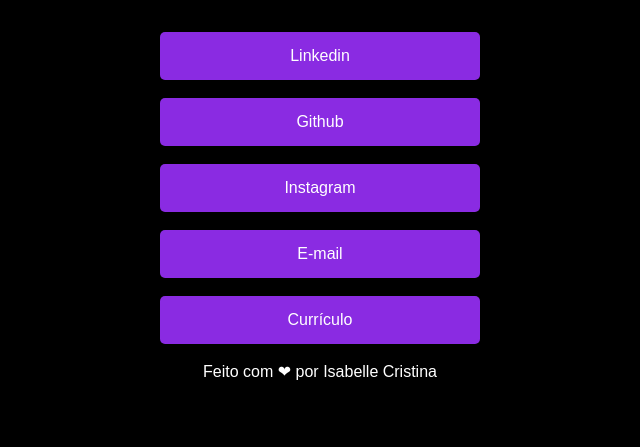
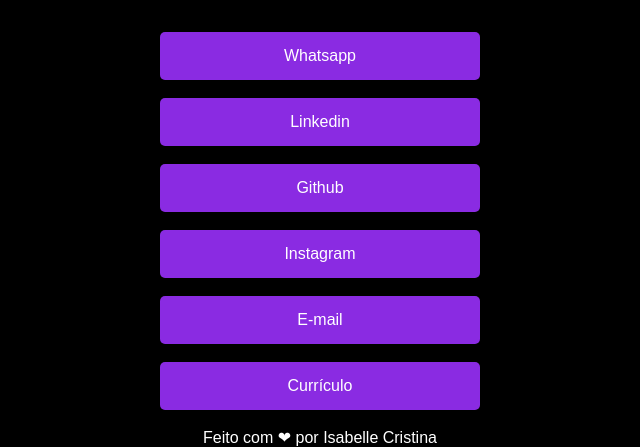
Before and after one commit to bellecristina/my-links, a plain HTML site: page index.html in a window 1280 px wide. Shown: the part 464-911 px from the top of the page, without its empty margins (320-960 px from the left). Before the commit the page ends 845 px from the top, so only its background shows below. Drawn offline with Linux system fonts and the light colour scheme.

Commit message:
Add files via upload

```diff
--- a/index.html
+++ b/index.html
@@ -16,6 +16,9 @@
         <h1>Isabelle Cristina</h1>
         <p>Profissional de RH</p>
         <ul>
+            <li>
+                <a href="https://wa.me/+5511978560444?text=Olá, caso possa ajudar, fico à disposição." target="_blank" >Whatsapp</a>
+            </li>
             <li>
                 <a href="https://www.linkedin.com/in/isabellecristina/" target="_blank">Linkedin</a>
             </li>
```
